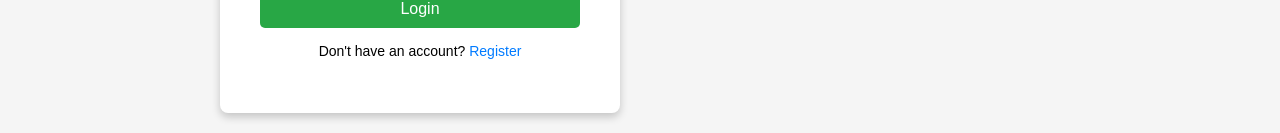
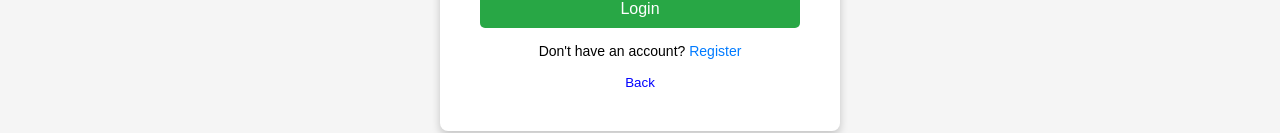
Before and after one commit to AndreBacusmo/Cookchum-CSIT340-CSIT321, a React (Vite) app in the folder cookchum/: page /login in a window 1280 px wide. Shown: the part 669-802 px from the top of the page. Built offline with nearby package versions, Linux system fonts and the light colour scheme.

Commit message:
Fix login page
log in page was not centered

```diff
--- a/cookchum/package.json
+++ b/cookchum/package.json
@@ -28,6 +28,6 @@
     "eslint-plugin-react-hooks": "^5.1.0-rc.0",
     "eslint-plugin-react-refresh": "^0.4.12",
     "globals": "^15.9.0",
-    "vite": "^5.4.8"
+    "vite": "^5.4.11"
   }
 }
--- a/cookchum/src/App.css
+++ b/cookchum/src/App.css
@@ -4,9 +4,7 @@
   font-family: Arial, sans-serif;
 }
 
-.content {
-  display: flex;
-}
+
 
 .main-content {
   flex: 1;
--- a/cookchum/src/App.jsx
+++ b/cookchum/src/App.jsx
@@ -11,7 +11,7 @@ function App() {
     <Router>
       <div className="app">
         <Header />
-        <div className="content">
+        <div>
           <Routes>
             <Route path="/" element={
               <main className="main-content">
--- a/cookchum/src/components/Login.css
+++ b/cookchum/src/components/Login.css
@@ -23,6 +23,7 @@ body {
     box-shadow: 0px 4px 8px rgba(0, 0, 0, 0.2);
     text-align: center;
     border-radius: 8px;
+
   }
 
   .login-form input {
@@ -122,3 +123,12 @@ body {
     font-size: 12px;
     margin-top: 20px;
   }
+
+  .back-button {
+    background: none;
+    border: none;
+    outline: none;
+    box-shadow: none;
+    color: blue;
+    cursor: pointer;
+}
--- a/cookchum/src/components/Login.jsx
+++ b/cookchum/src/components/Login.jsx
@@ -1,7 +1,14 @@
 import React from 'react';
+import { useNavigate } from 'react-router-dom';
 import './Login.css';
 
 const Login = () => {
+  const navigate = useNavigate();
+
+  const handleBackClick = () => {
+    navigate('/'); // Assuming '/' is your starting page route
+  };
+
   return (
     <div className="login-page">
       <header className="header">
@@ -22,8 +29,10 @@ const Login = () => {
           <button type="submit" className="login-button">Login</button>
           <p className="register-text">
             Don't have an account? <a href="#">Register</a>
+
           </p>
         </form>
+        <button onClick={handleBackClick} className="back-button">Back</button> {/* Back Button */}
       </div>
       <footer className="footer">
         <div className="footer-content">
```
Also changed, not shown: 1 other file (tests, documents, lock files or other folders).
